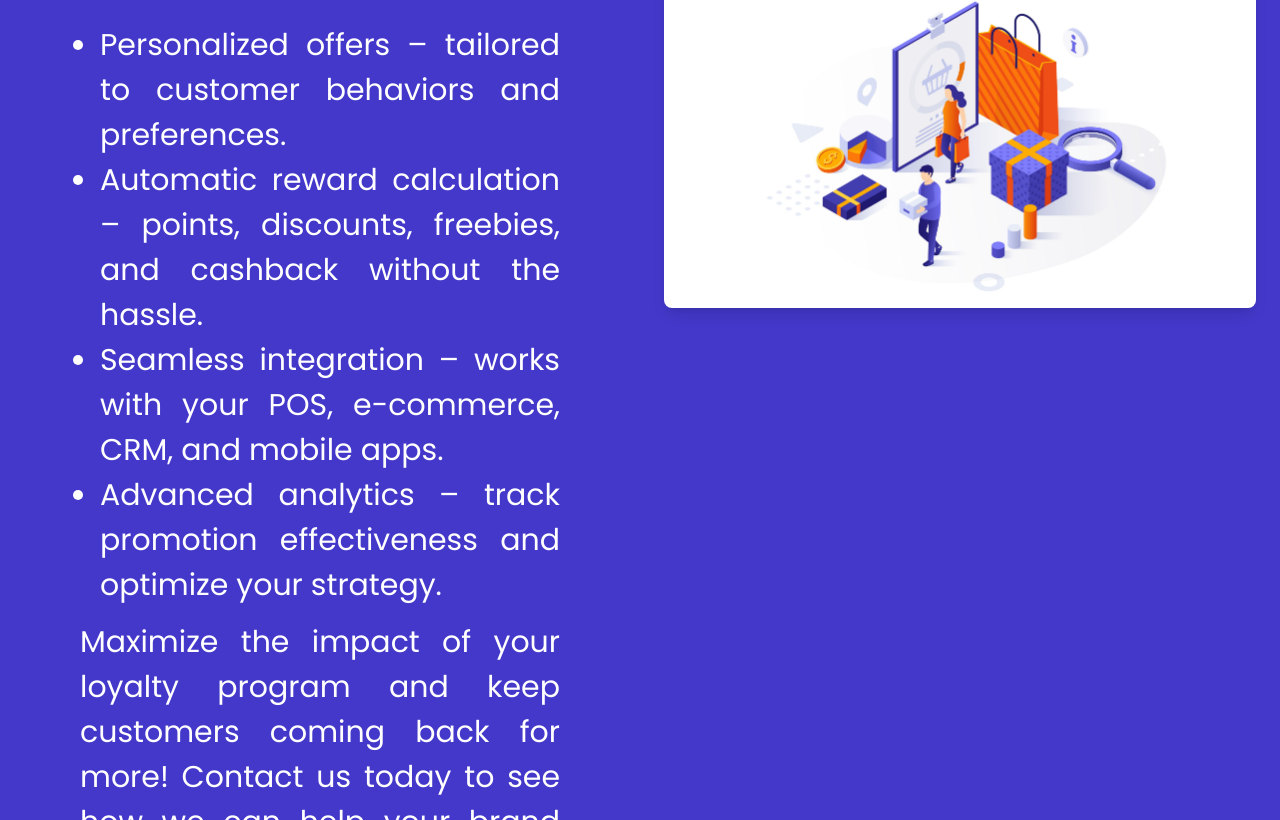
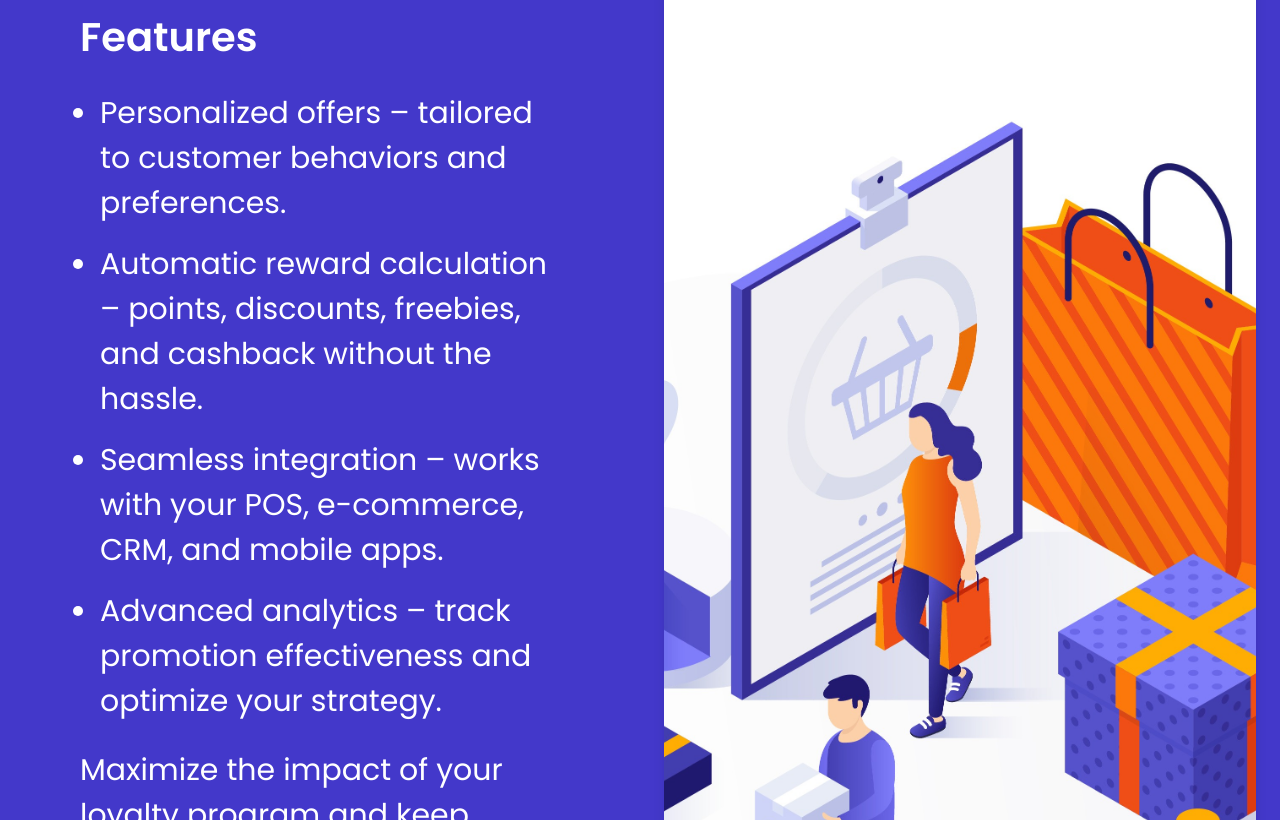
Before and after one commit to wtabaczynski/caseltech.io, a Next.js app: page /loyalty in a window 1280 px wide. Shown: the part 1080-1900 px from the top of the page. Built offline with nearby package versions, Linux system fonts and the light colour scheme.

Commit message:
Update: features

```diff
--- a/components/Features.tsx
+++ b/components/Features.tsx
@@ -21,9 +21,7 @@ const Features = () => {
   const controlsImage = useAnimation();
 
   const { ref: textRef, inView: textInView } = useInView({ triggerOnce: true });
-  const { ref: imageRef, inView: imageInView } = useInView({
-    triggerOnce: true,
-  });
+  const { ref: imageRef, inView: imageInView } = useInView({ triggerOnce: true });
 
   useEffect(() => {
     if (textInView) controlsText.start("visible");
@@ -35,63 +33,50 @@ const Features = () => {
 
   return (
     <section className="parallax-section max-container padding-container flex flex-col md:flex-row gap-20 py-10 md:py-20 bg-indigo-700">
-      <div className="flex flex-col md:flex-row w-full">
+      <div className="flex flex-col md:flex-row w-full items-stretch">
         {/* Text Section */}
-        <div className="w-full md:w-1/2 p-6 md:p-20 text-white flex flex-col justify-between">
+        <div className="w-full md:w-1/2 p-6 md:p-20 text-white flex items-center">
           <motion.div
             ref={textRef}
             initial="hidden"
             animate={controlsText}
             variants={textVariants}
+            className="w-full"
           >
-            <p className="mb-3 text-[30px] font-poppins font-medium text-white text-center md:text-justify">
-              <ul className="list-disc pl-5 mt-4">
-                <li>
-                  Personalized offers – tailored to customer behaviors and
-                  preferences.
-                </li>
-                <li>
-                  Automatic reward calculation – points, discounts, freebies,
-                  and cashback without the hassle.
-                </li>
-                <li>
-                  Seamless integration – works with your POS, e-commerce, CRM,
-                  and mobile apps.
-                </li>
-                <li>
-                  Advanced analytics – track promotion effectiveness and
-                  optimize your strategy.
-                </li>
-              </ul>
+            <h1 className="text-[40px] font-poppins font-semibold text-white mb-6">
+              Features
+            </h1>
+            <ul className="list-disc pl-5 mb-6 text-[30px] font-poppins font-medium text-white space-y-4">
+              <li>Personalized offers – tailored to customer behaviors and preferences.</li>
+              <li>Automatic reward calculation – points, discounts, freebies, and cashback without the hassle.</li>
+              <li>Seamless integration – works with your POS, e-commerce, CRM, and mobile apps.</li>
+              <li>Advanced analytics – track promotion effectiveness and optimize your strategy.</li>
+            </ul>
+            <p className="mb-6 text-[30px] font-poppins font-medium text-white">
+              Maximize the impact of your loyalty program and keep customers coming back for more! Contact us today to see how we can help your brand grow!
             </p>
-            <p className="mb-6 text-[30px] font-poppins font-medium text-white text-center md:text-justify">
-              Maximize the impact of your loyalty program and keep customers
-              coming back for more! Contact us today to see how we can help your
-              brand grow!
-            </p>
-            <div className="flex justify-center">
+            <div>
               <Link href="/#contact-us">
-              <button className="rounded border border-transparent bg-orange-500 px-12 py-4 text-lg font-semibold uppercase leading-normal text-white text-center transition-colors duration-300 hover:bg-orange-600 hover:text-white hover:border-transparent">
-                Contact Us
-              </button>
+                <button className="rounded border border-transparent bg-orange-500 px-12 py-4 text-lg font-semibold uppercase leading-normal text-white transition-colors duration-300 hover:bg-orange-600">
+                  Contact Us
+                </button>
               </Link>
             </div>
           </motion.div>
         </div>
 
         {/* Image Section */}
-        <div className="w-full md:w-1/2 p-6 flex items-stretch">
+        <div className="w-full md:w-1/2 p-6 flex justify-center items-stretch">
           <motion.div
             ref={imageRef}
             initial="hidden"
             animate={controlsImage}
             variants={imageVariants}
-            className="w-full h-full"
+            className="w-full h-full flex items-center justify-center"
           >
             <Image
               src="/lo2.jpeg"
               alt="Loyalty Program"
-              layout="responsive"
               width={800}
               height={1000}
               className="w-full h-full object-cover rounded-lg shadow-lg"
```
